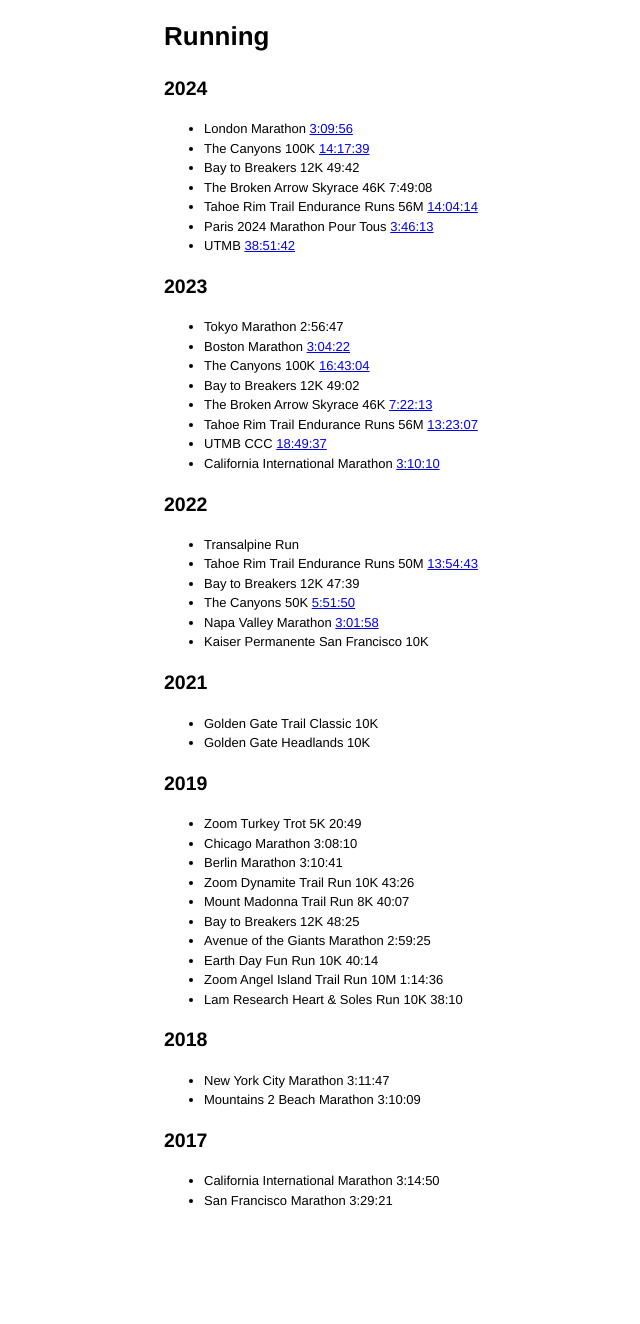
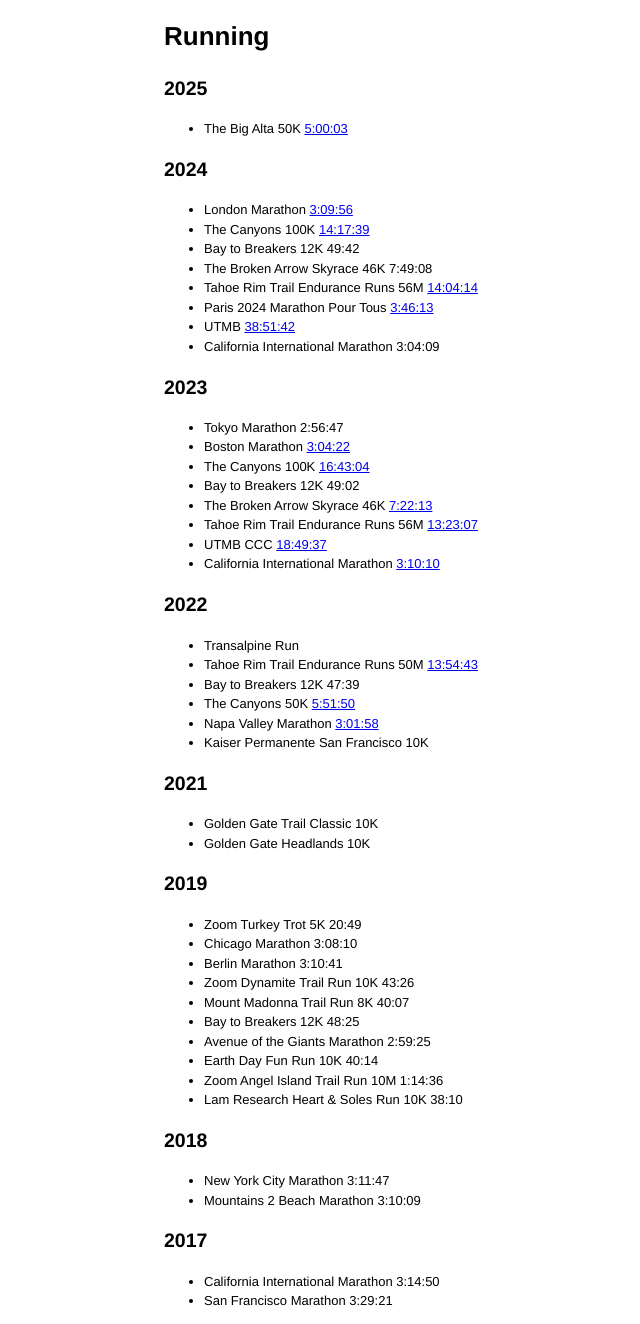
Before and after one commit to denis/denis.github.com, a Jekyll site: the page built from running.md, in a window 1280 px wide. Shown: the whole page, without its empty margins (76-716 px from the left). Built offline with Jekyll 4.4.1, drawn with Linux system fonts in a browser that asks for light colours; comment, search, counter and statistics services are not loaded; before the commit the page ends 1223 px from its top, so only the background shows below that.

Commit message:
Update running.md
Add 2024 CIM and 2025 The Big Alta 50K

```diff
--- a/running.md
+++ b/running.md
@@ -4,6 +4,10 @@
 ---
 
 # {{ page.title }}
+
+## 2025
+
+- The Big Alta 50K [5:00:03][2025-the-big-alta-50k]
 
 ## 2024
 
@@ -14,6 +18,7 @@
 - Tahoe Rim Trail Endurance Runs 56M [14:04:14][2024-trter-56m]
 - Paris 2024 Marathon Pour Tous [3:46:13][2024-paris-marathon]
 - UTMB [38:51:42][2024-utmb]
+- California International Marathon 3:04:09
 
 ## 2023
 
@@ -77,3 +82,4 @@
 [2024-the-canyons-100k]: https://canyons.utmb.world/runners/results?year=2024&raceUri=3753.hokacanyonsendurancerunsbyutmb-100k.2024&page=3&offset=50&limit=50
 [2024-paris-marathon]: https://paris-mpt.r.mikatiming.de/2024/?pid=search&search%5Bstart_no%5D=10324
 [2024-utmb]: https://live.utmb.world/utmb/2024/runners/795
+[2025-the-big-alta-50k]: https://ultrasignup.com/results_event.aspx?did=118344#1691864
```
